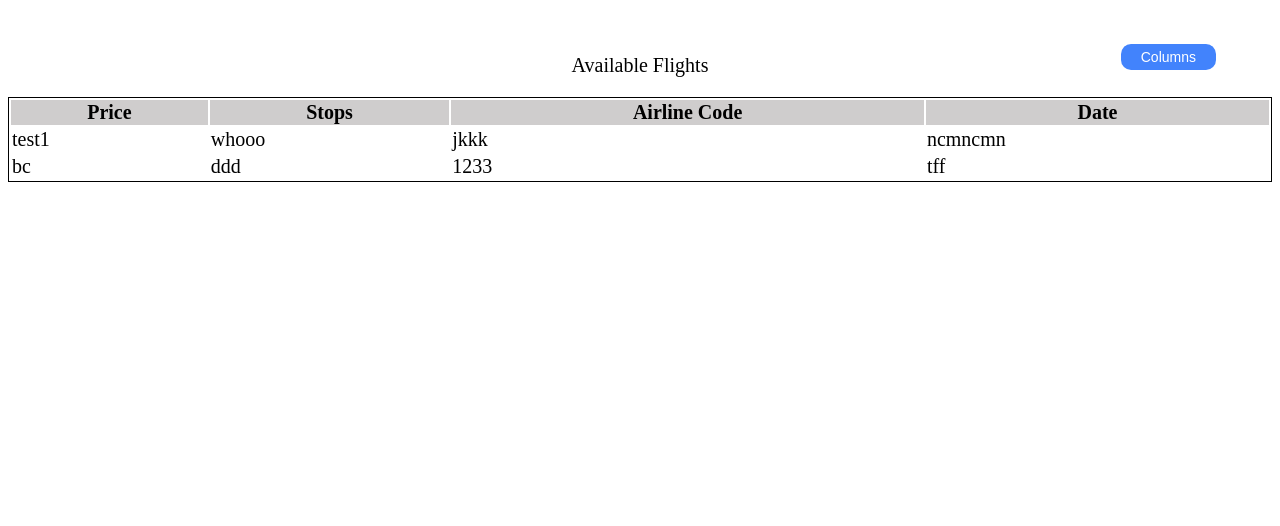
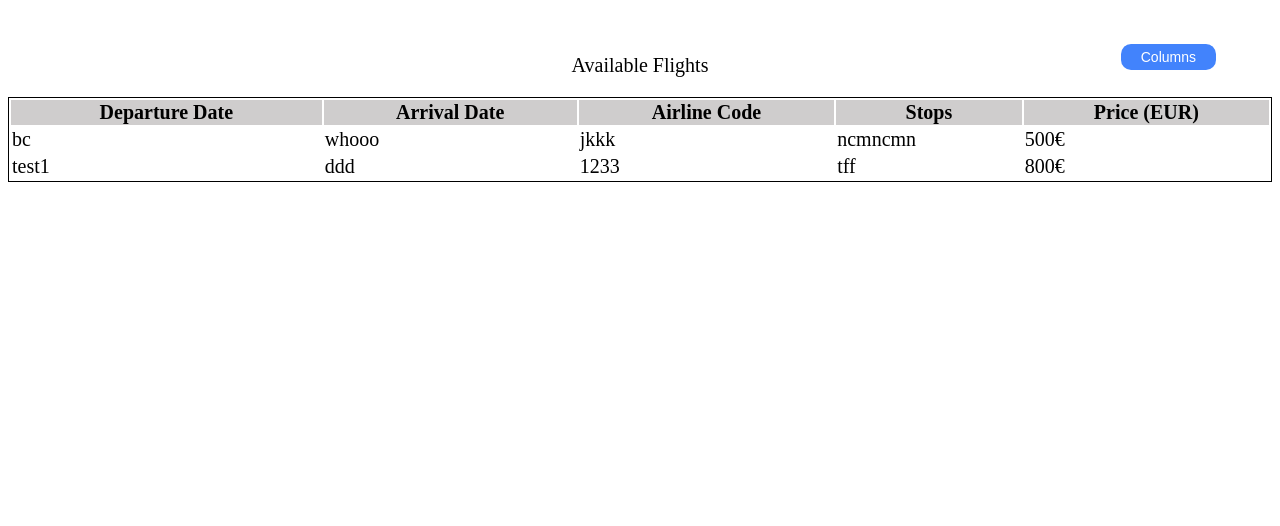
Before and after one commit to katiliad/travelflights, a website: page main.html in a window 1280 px wide. Shown: the part 209-735 px from the top of the page. Drawn offline with nearby package versions, Linux system fonts and the light colour scheme.

Commit message:
Changed frontend to include correct columns

```diff
--- a/main.html
+++ b/main.html
@@ -38,10 +38,11 @@
                 <caption> Available Flights  </caption>
 
                 <tr id="header_fligts_table">
-                    <th onclick="sortTable(0)">Price</th>
-                    <th onclick="sortTable(1)">Stops</th>
+                    <th onclick="sortTable(0)">Departure Date</th>
+                    <th onclick="sortTable(1)">Arrival Date</th>
                     <th onclick="sortTable(2)">Airline Code</th>
-                    <th onclick="sortTable(3)">Date</th>
+                    <th onclick="sortTable(3)">Stops</th>
+                    <th onclick="sortTable(4)">Price (EUR)</th>
                 </tr>
 
                 <!-- <tr>
@@ -52,16 +53,18 @@
 
                 </tr> -->
                 <tr>
-                    <td>test1</td>
+                    <td>bc</td>
                     <td>whooo</td>
                     <td>jkkk</td>
                     <td>ncmncmn</td>
+                    <td>500€</td>
                 </tr>
                 <tr>
-                    <td>bc</td>
+                    <td>test1</td>
                     <td>ddd</td>
                     <td>1233</td>
                     <td>tff</td>
+                    <td>800€</td>
                 </tr>
             </table>
 
--- a/styles/main.css
+++ b/styles/main.css
@@ -104,6 +104,7 @@ footer{
     padding-bottom:5px;
     font-size: 14px;
     border: none;
+    display:block;
   }
 
   /* The container <div> - needed to position the dropdown content */
```
